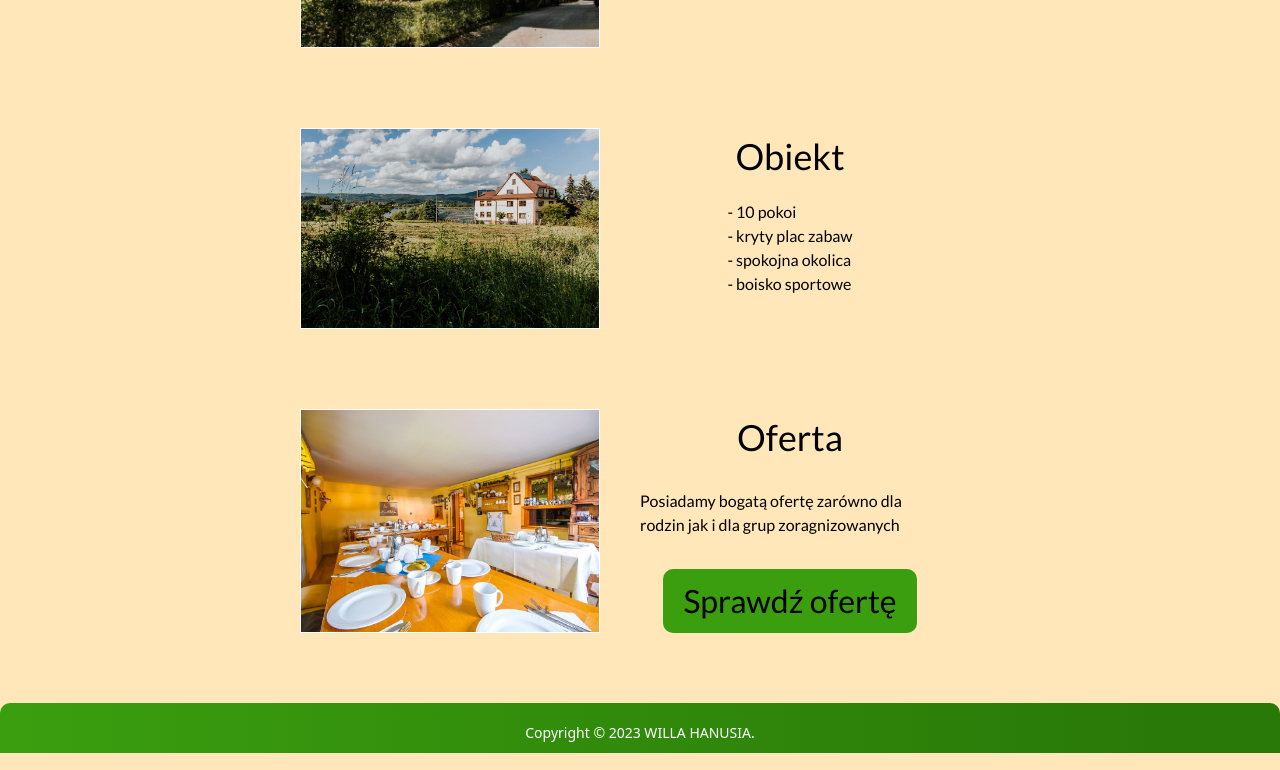
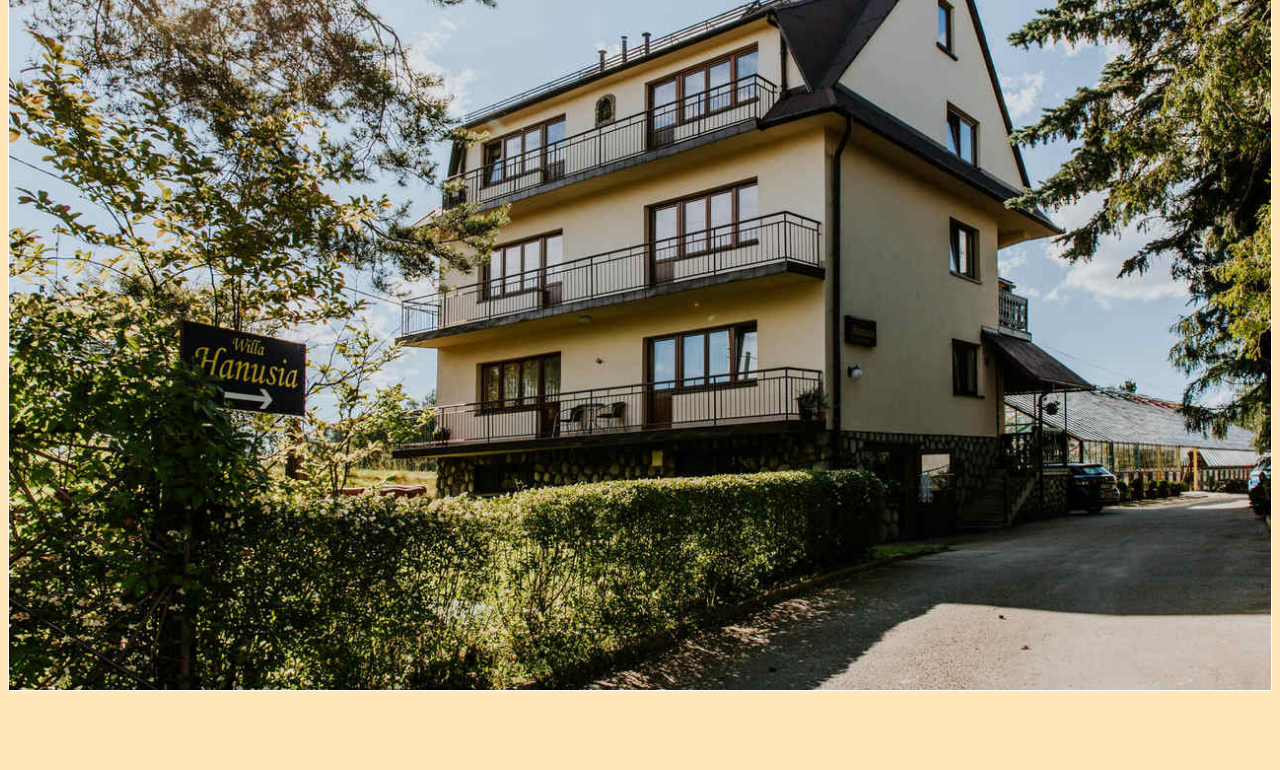
Before and after one commit to stanleyoos/willa-hanusia, a Next.js app: page / in a window 1280 px wide. Shown: the part 1060-1830 px from the top of the page. Built offline with nearby package versions, Linux system fonts and the light colour scheme.

Commit message:
Styling homescreen

```diff
--- a/src/components/Animation/section.module.scss
+++ b/src/components/Animation/section.module.scss
@@ -1,3 +1,5 @@
+@import "../../styles/breakpoints.scss";
+
 .sectionContainer {
   box-sizing: border-box;
   width: 100vw;
@@ -9,5 +11,11 @@
     display: block;
     transform: translateX(-100px);
     opacity: 0;
+
+    .tile:nth-child(2) {
+      .tileImg {
+        order: 10;
+      }
+    }
   }
 }
--- a/src/components/Homepage/Homepage.jsx
+++ b/src/components/Homepage/Homepage.jsx
@@ -15,7 +15,7 @@
           <div className={`${styles.tile} mx-2 mb-20 flex`}>
             <Image
               src="/atrakcje.jpeg"
-              width={300}
+              width={200}
               height={300}
               alt="Obiekt"
               className={styles.tileImg}
@@ -28,36 +28,36 @@
         </HOCSection>
         <HOCSection side={"right"}>
           <div className={`${styles.tile} mx-2 mb-20 flex`}>
-            <Image
-              src="/obiekt.jpeg"
-              width={300}
-              height={300}
-              alt="Atrakcje"
-              className={styles.tileImg}
-            />
             <div className="flex flex-col items-center mx-10">
               <h1 className="text-center mt-2 mb-6 text-4xl">Obiekt</h1>
-              <ul>
+              <ul className="mb-6">
                 <li>- 10 pokoi</li>
                 <li>- kryty plac zabaw</li>
                 <li>- spokojna okolica</li>
                 <li>- boisko sportowe</li>
               </ul>
             </div>
+            <Image
+              src="/obiekt.jpeg"
+              width={200}
+              height={300}
+              alt="Atrakcje"
+              className={styles.tileImg}
+            />
           </div>
         </HOCSection>
         <HOCSection side={"left"}>
           <div className={`${styles.tile} mx-2 mb-20 flex`}>
             <Image
               src="/jadalnia.jpeg"
-              width={300}
+              width={200}
               height={300}
               alt="Oferta"
               className={styles.tileImg}
             />
             <div className="flex flex-col items-center mx-10">
               <h1 className="text-center mt-2 text-4xl">Oferta</h1>
-              <p className="mt-8 mb-8">
+              <p className="mt-4 mb-8">
                 Posiadamy bogatą ofertę zarówno dla rodzin jak i dla grup
                 zoragnizowanych
               </p>
--- a/src/components/Homepage/homepage.module.scss
+++ b/src/components/Homepage/homepage.module.scss
@@ -1,7 +1,13 @@
 @import "../../styles/breakpoints.scss";
 
 .tile {
+  img {
+    flex: 1;
+    width: 100%;
+    height: 100%;
+  }
   div {
+    flex: 1;
     width: 300px;
     height: 100%;
   }
@@ -16,13 +22,13 @@
     border: 1px solid black;
   }
 }
-@media (min-width: $large) {
-  .tile:nth-child(2) {
-    .tileImg {
-      order: 10;
-    }
-  }
-}
+// @media (min-width: $large) {
+//   .tile:nth-child(2) {
+//     .tileImg {
+//       order: 0;
+//     }
+//   }
+// }
 
 @media (max-width: $large) {
   .tile {
--- a/src/components/common/Gallery/Gallery.jsx
+++ b/src/components/common/Gallery/Gallery.jsx
@@ -4,7 +4,6 @@
 import styles from "./gallery.module.scss";
 
 const Gallery = ({ photos, name }) => {
-  console.log(photos);
   return (
     <>
       <h1 className={styles.title}>{name}</h1>
```
